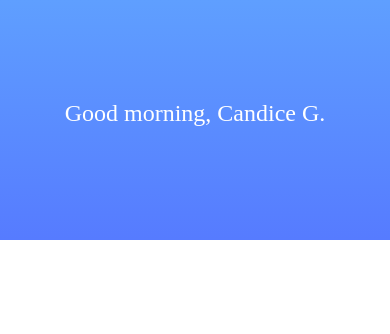
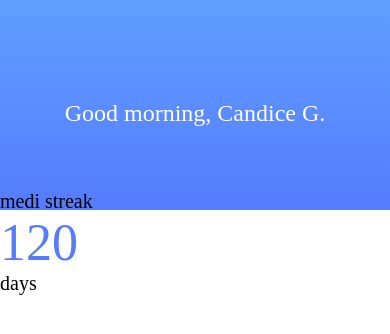
Before and after one commit to minhqto/MediMinder, a React Native app: screen / in a window 390 px wide. Shown: the top 334 px of the page. Built offline with nearby package versions, Linux system fonts and the light colour scheme.

Commit message:
added mediCounter component

```diff
--- a/App.js
+++ b/App.js
@@ -2,10 +2,13 @@ import React, { useState } from "react";
 import { StyleSheet, Text, View, Button } from "react-native";
 import TakePills from "./components/takePill.component";
 import Jumbotron from "./components/jumbotron.component";
+import MediCounter from "./components/mediCounter.component";
+
 export default function App() {
   return (
     <View>
       <Jumbotron name="Good morning, Candice G." />
+      <MediCounter count="120" streak="medi streak" days="days" />
     </View>
   );
 }
--- a/components/jumbotron.component.js
+++ b/components/jumbotron.component.js
@@ -5,12 +5,9 @@ import { LinearGradient } from "expo-linear-gradient";
 const jumbotronStyles = StyleSheet.create({
   jumboStyling: {
     width: "100%",
-    height: 210,
-    left: 0,
-    top: 0
+    height: 180
   },
   textStyles: {
-    //position: "absolute",
     textAlign: "center",
     fontFamily: "sans-serif-medium",
     fontStyle: "normal",
--- /dev/null
+++ b/components/mediCounter.component.js
@@ -0,0 +1,46 @@
+import React from "react";
+import { View, StyleSheet, Text } from "react-native";
+
+const styles = StyleSheet.create({
+  container: {
+    position: "absolute",
+    alignContent: "center",
+    marginTop: 190
+  },
+  streakStyle: {
+    fontFamily: "Poppins",
+    fontStyle: "normal",
+    fontWeight: "normal",
+    fontSize: 20,
+    //lineHeight: 78,
+    color: "#000000"
+  },
+  numStyle: {
+    fontFamily: "Poppins",
+    fontStyle: "normal",
+    fontWeight: "normal",
+    fontSize: 52,
+    //lineHeight: 78,
+    color: "#567BFF"
+  },
+  dayStyle: {
+    fontFamily: "Poppins",
+    fontStyle: "normal",
+    fontWeight: "normal",
+    fontSize: 20,
+    //ineHeight: 78,
+    color: "#000000"
+  }
+});
+
+const MediCounter = ({ count, streak, days }) => {
+  return (
+    <View style={styles.container}>
+      <Text style={styles.streakStyle}>{streak}</Text>
+      <Text style={styles.numStyle}>{count}</Text>
+      <Text style={styles.dayStyle}>{days}</Text>
+    </View>
+  );
+};
+
+export default MediCounter;
```
